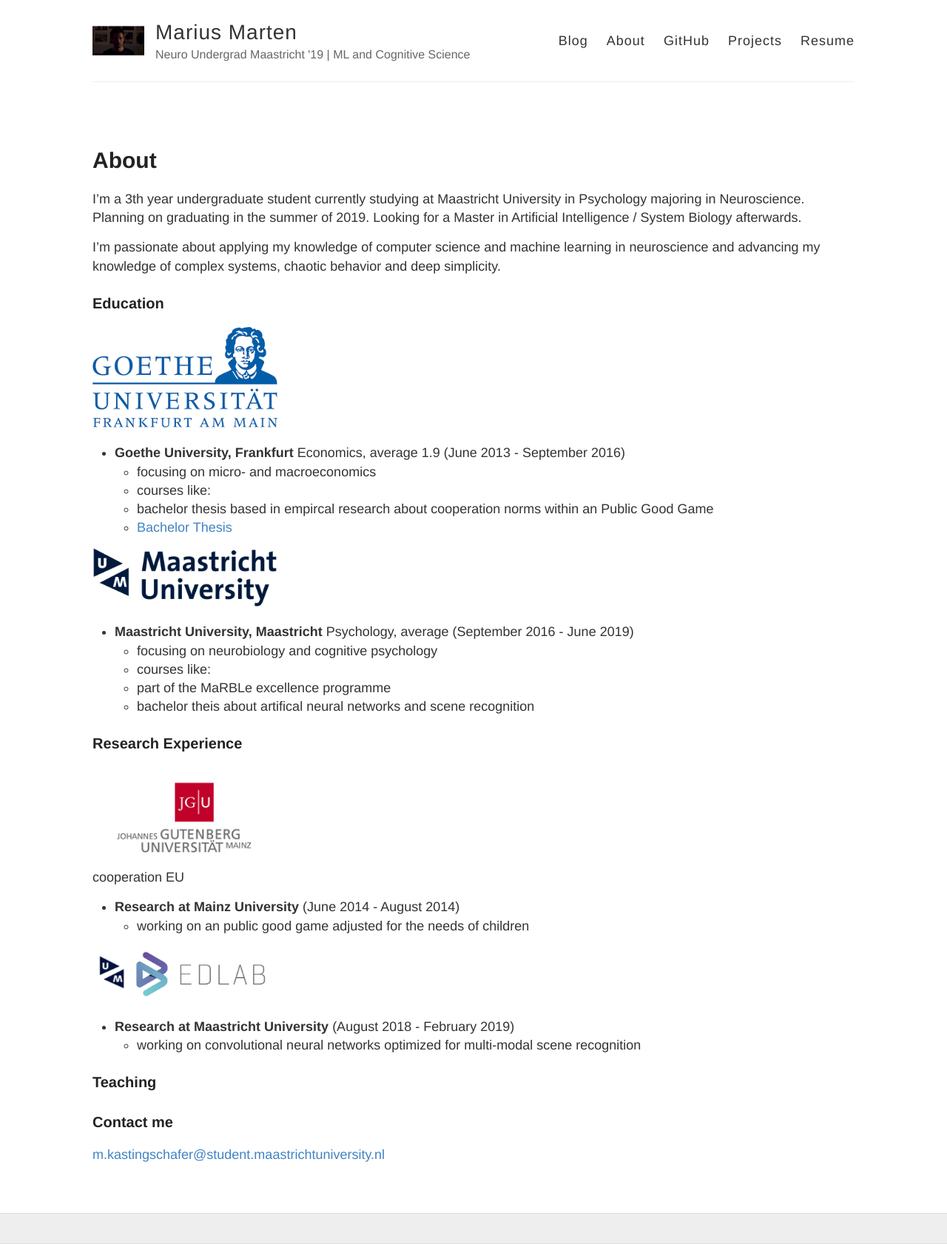
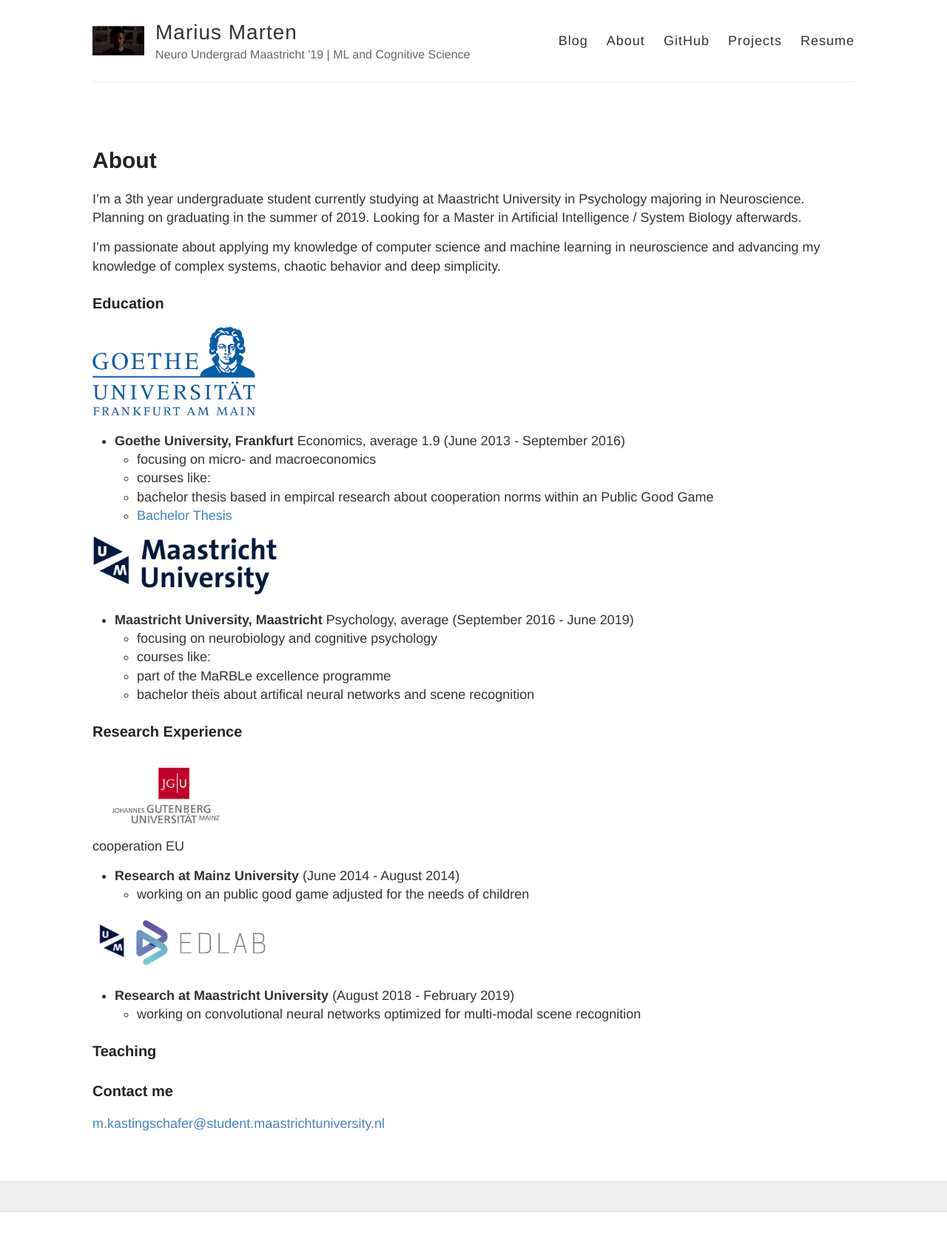
Before and after one commit to Mariusmarten/mariusmarten.github.io, a Jekyll site: the page built from about.md, in a window 1280 px wide. Shown: the whole page at 74% size. Built offline with Jekyll 4.4.1, drawn with Linux system fonts in a browser that asks for light colours; after the commit the page ends 1639 px from its top, so only the background shows below that.

Commit message:
Update about.md

```diff
--- a/about.md
+++ b/about.md
@@ -10,7 +10,7 @@ I'm passionate about applying my knowledge of computer science and machine learn
 
 
 ### Education
-<img src="/assets/Goethe.png" width="250">
+<img src="/assets/Goethe.png" width="220">
 
 * **Goethe University, Frankfurt** Economics, average 1.9 (June 2013 - September 2016)
   - focusing on micro- and macroeconomics
@@ -28,7 +28,7 @@ I'm passionate about applying my knowledge of computer science and machine learn
 
 ### Research Experience
 
-<img src="/assets/JPU2.jpg" width="250">
+<img src="/assets/JPU2.jpg" width="200">
 cooperation EU
 
 * **Research at Mainz University** (June 2014 - August 2014)
```
